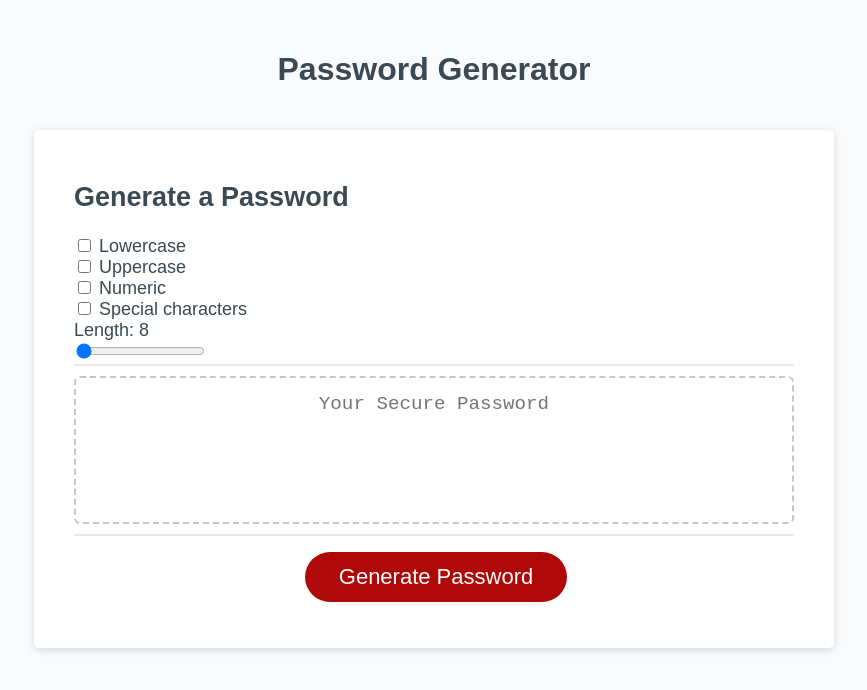
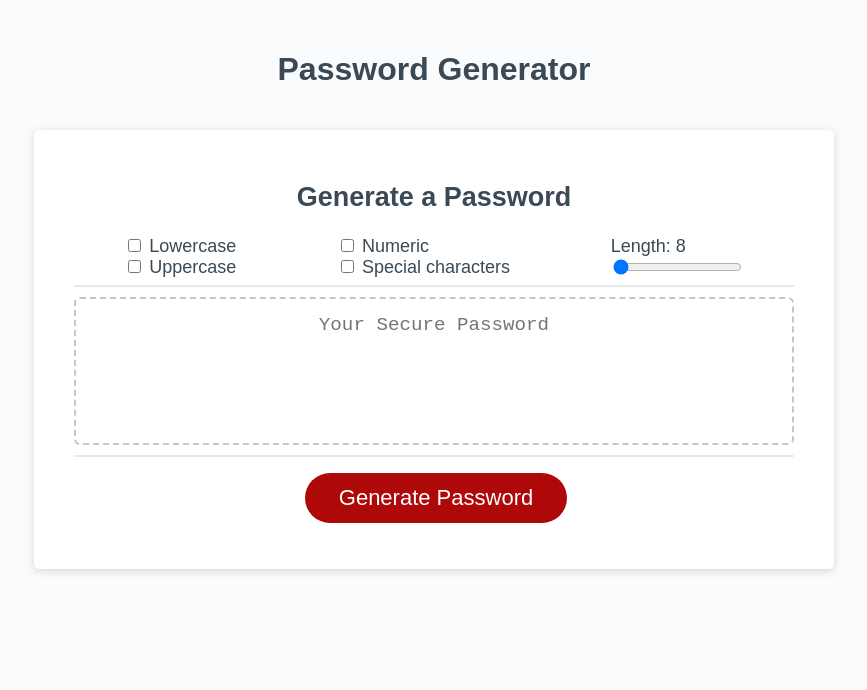
Before and after one commit to Khomych1004/Password-Generator, a plain HTML site: page index.html in a window 1280 px wide. Shown: the whole page, without its empty margins (206-1073 px from the left). Drawn offline with Linux system fonts and the light colour scheme.

Commit message:
adding style for paragraph H2. for checkboxes and slider

```diff
--- a/style.css
+++ b/style.css
@@ -15,6 +15,10 @@ body,
 body {
   font-family: sans-serif;
   background-color: #f9fbfd;
+}
+
+h2 {
+  text-align: center;
 }
 
 .wrapper {
@@ -40,6 +44,12 @@ header {
   margin: 0 auto;
   max-width: 800px;
   padding: 30px 40px;
+}
+
+.Password-options {
+  display: flex;
+  justify-content:space-around;
+  margin-bottom: 5px;
 }
 
 .card-header::after {
@@ -128,6 +138,10 @@ button[disabled] {
   #password {
     font-size: 1rem;
   }
+
+  .Password-options {
+    flex-direction: column;
+  }
 }
 
 @media (max-width: 500px) {
```
